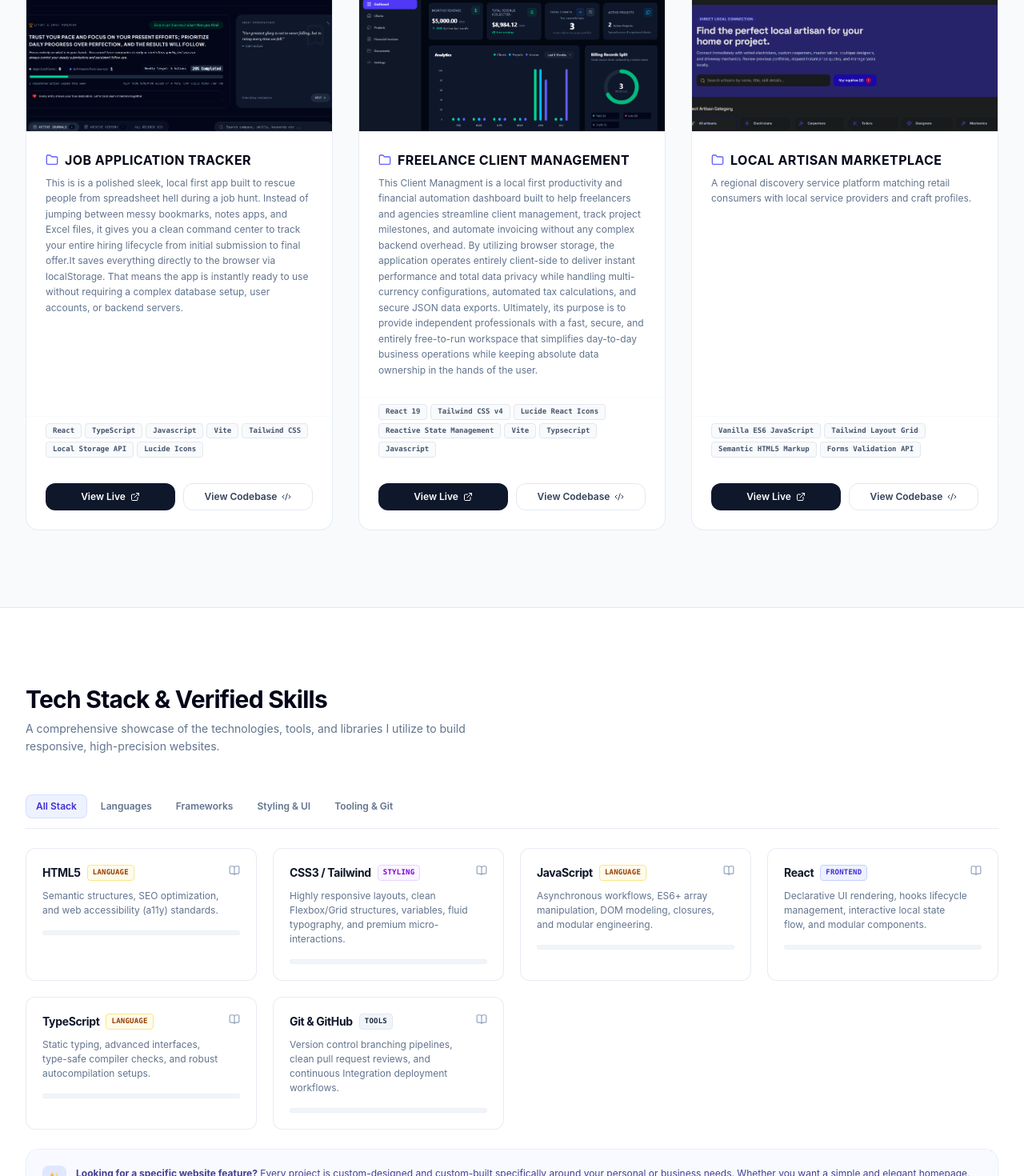
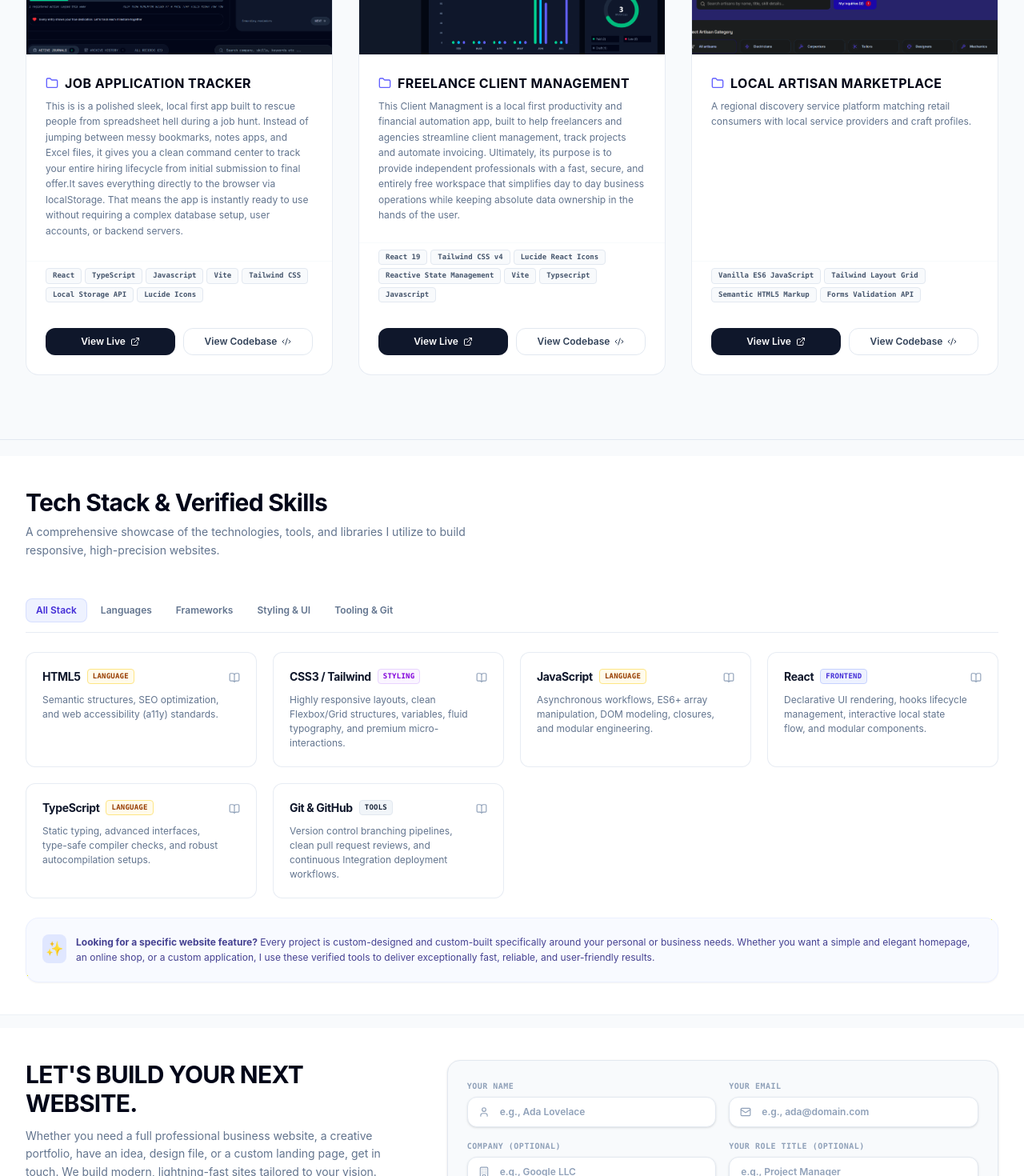
Before and after one commit to Chukwudi-Gideon/Gideon-s-Dev-Hub, a React (Vite) app: page / in a window 1280 px wide. Shown: the part 1060-2530 px from the top of the page at 80% size. Built offline with nearby package versions, Linux system fonts and the light colour scheme.

Commit message:
Updated page spacing, refined description in FC managment to be minimal, and cleaned up some left over unused  stylings

```diff
--- a/index.html
+++ b/index.html
@@ -2,7 +2,7 @@
 <html lang="en">
   <head>
     <meta charset="UTF-8" />
-   <link rel="icon" type="image/svg+xml" href="public/Project-images/favicon-16x16.png" />
+   <link rel="icon" type="image/svg+xml" href="/Project-images/favicon-16x16.png" />
     <meta name="viewport" content="width=device-width, initial-scale=1.0" />
     <title>Gideon's Dev Hub</title>
 
--- a/src/App.tsx
+++ b/src/App.tsx
@@ -112,7 +112,7 @@ const toggleTheme = () => {
   return (
 
 
-<div className="min-h-screen bg-slate-50 dark:bg-slate-950 font-sans text-slate-800 dark:text-slate-200 antialiased selection:bg-indigo-500 selection:text-white transition-colors duration-300">
+<div className=" min-h-screen  bg-slate-50 dark:bg-slate-950 font-sans text-slate-800 dark:text-slate-200 antialiased selection:bg-indigo-500 selection:text-white transition-colors duration-300">
       <Analytics />
         {/* Navbar segment */}
       <Navbar
@@ -125,35 +125,31 @@ const toggleTheme = () => {
 
       {/**Main Layout section */}
 
-      <main>
+      <main className="flex flex-col gap-5 sm:gap-16 md:gap-20">
 
      {/* HERO Banner */}
-       <div className="animate-fade-in-up [animation-duration:600ms] [animation-timing-function:ease-out]">
+       <div  className=" -mt-5  animate-fade-in-up [animation-duration:600ms] [animation-timing-function:ease-out]">
   <Hero
     developerName={developerName}
     onExploreProjects={() => {
       document.getElementById('projects')?.scrollIntoView({ behavior: 'smooth' });
     }}
   />
-
-
 {/* PROJECT Grid */}
-<div className="animate-fade-in [animation-duration:500ms] [animation-delay:100ms]">
+<div className="-mt-15 animate-fade-in [animation-duration:500ms] [animation-delay:100ms]">
   <PortfolioProjects
     projects={PROJECTS}
     isTypeScriptUnlocked={true}
   />
 </div>
 </div>
-
   {/* SKILLS Matrix & Code Sandbox segment */}
-<div className="animate-fade-in [animation-duration:500ms] [animation-delay:100ms]">
+<div className=" -mt-15 animate-fade-in [animation-duration:500ms] [animation-delay:100ms]">
   <SkillsSection skills={INITIAL_SKILLS} />
 </div>
 
-
   {/* Contact form segment */}
-<div className="animate-fade-in [animation-duration:500ms] [animation-delay:100ms]" id="contact">
+<div className="-mt-16 animate-fade-in [animation-duration:500ms] [animation-delay:100ms]" id="contact">
    <ContactForm
             developerEmail={developerEmail}
             onSendMessage={handleSendMessage}
--- a/src/components/ContactForm.tsx
+++ b/src/components/ContactForm.tsx
@@ -62,7 +62,7 @@ const handleCopy = async () => {
 return (
     <section
       id="contact"
-      className="py-24 bg-white dark:bg-slate-950 border-b border-slate-200/80 dark:border-slate-800/50 transition-colors duration-300"
+      className="py-10 bg-white dark:bg-slate-950 border-b border-slate-200/80 dark:border-slate-800/50 transition-colors duration-300"
     >
       <div className="max-w-7xl mx-auto px-4 sm:px-6 lg:px-8">
 
--- a/src/components/Portfolio-Projects.tsx
+++ b/src/components/Portfolio-Projects.tsx
@@ -12,7 +12,7 @@ export function PortfolioProjects({
   return (
     <section
       id="projects"
-      className="py-24 bg-slate-50/50 border-b border-slate-200 transition-colors duration-300 dark:bg-slate-950/40 dark:border-slate-900"
+      className="py-20 bg-slate-50/50 border-b border-slate-200 transition-colors duration-300 dark:bg-slate-950/40 dark:border-slate-900"
     >
       <div className="max-w-7xl mx-auto px-4 sm:px-6 lg:px-8">
 
--- a/src/components/Skills-Section.tsx
+++ b/src/components/Skills-Section.tsx
@@ -38,7 +38,7 @@ export function SkillsSection({ skills }: SkillsSectionProps) {
   return (
     <section
       id="skills"
-      className="py-24 bg-white border-b border-slate-200/60 transition-colors duration-300 dark:bg-slate-950 dark:border-slate-900"
+      className=" py-10 bg-white border-b border-slate-200/60 transition-colors duration-300 dark:bg-slate-950 dark:border-slate-900"
     >
       <div className="max-w-7xl mx-auto px-4 sm:px-6 lg:px-8">
 
@@ -109,10 +109,7 @@ export function SkillsSection({ skills }: SkillsSectionProps) {
 
                     {/* Percentage badge and help */}
                    <div>
-  <div className="text-right text-xs font-mono font-bold text-slate-900 dark:text-slate-100 flex items-center gap-1">
-
-
-      <button
+ <button
         type="button"
         onClick={() => window.open(sk.docUrl, '_blank')}
         title="Open Documentation"
@@ -123,14 +120,10 @@ export function SkillsSection({ skills }: SkillsSectionProps) {
       </button>
 
   </div>
-</div>
 
                   </div>
 
-                  {/* Simple Fluid Progress line */}
-                  <div className="w-full bg-slate-100 dark:bg-slate-800 h-1.5 rounded-full mt-4 overflow-hidden border border-slate-200/30 dark:border-slate-700/30">
 
-                  </div>
                 </div>
               );
             })}
--- a/src/data.ts
+++ b/src/data.ts
@@ -104,7 +104,7 @@ category: ["React", "TypeScript", "Tailwind CSS"],
   {
     id: "client-dashboard",
     title: "Freelance Client Management",
-    description: "This Client Managment is a local first productivity and financial automation dashboard built to help freelancers and agencies streamline client management, track project milestones, and automate invoicing without any complex backend overhead. By utilizing browser storage, the application operates entirely client-side to deliver instant performance and total data privacy while handling multi-currency configurations, automated tax calculations, and secure JSON data exports. Ultimately, its purpose is to provide independent professionals with a fast, secure, and entirely free-to-run workspace that simplifies day-to-day business operations while keeping absolute data ownership in the hands of the user.",
+    description: "This Client Managment is a local first productivity and financial automation app, built to help freelancers and agencies streamline client management, track projects and automate invoicing. Ultimately, its purpose is to provide independent professionals with a fast, secure, and entirely free workspace that simplifies day to day business operations while keeping absolute data ownership in the hands of the user.",
      category: ["React", "JavaScript", "Tailwind", "Typescript", "Vite"],
     tech: ["React 19", "Tailwind CSS v4", "Lucide React Icons", "Reactive State Management", "Vite", "Typsecript", "Javascript"],
     image: "/Project-images/Freelance-Client-Management-Dashboard.png",
```
